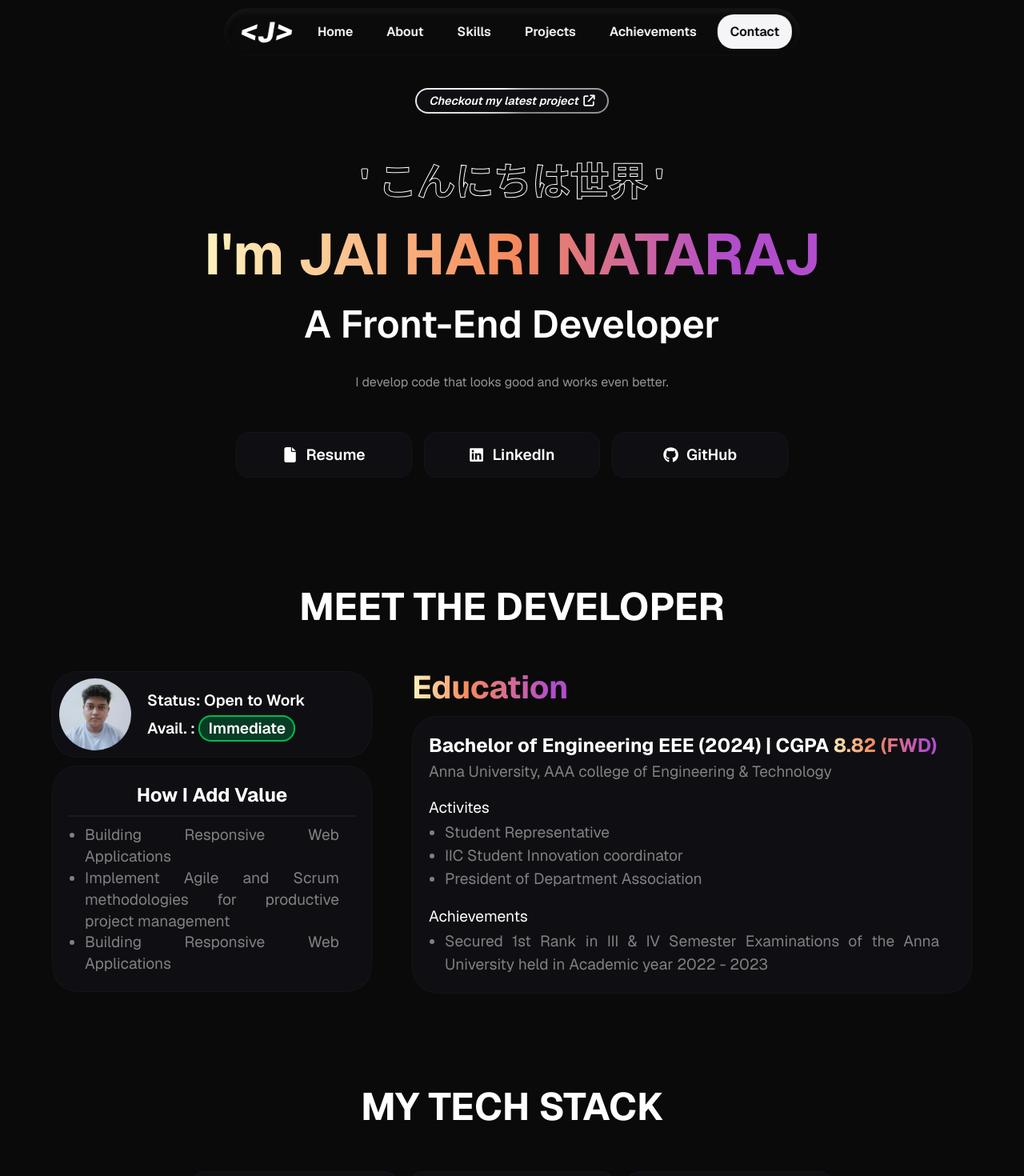
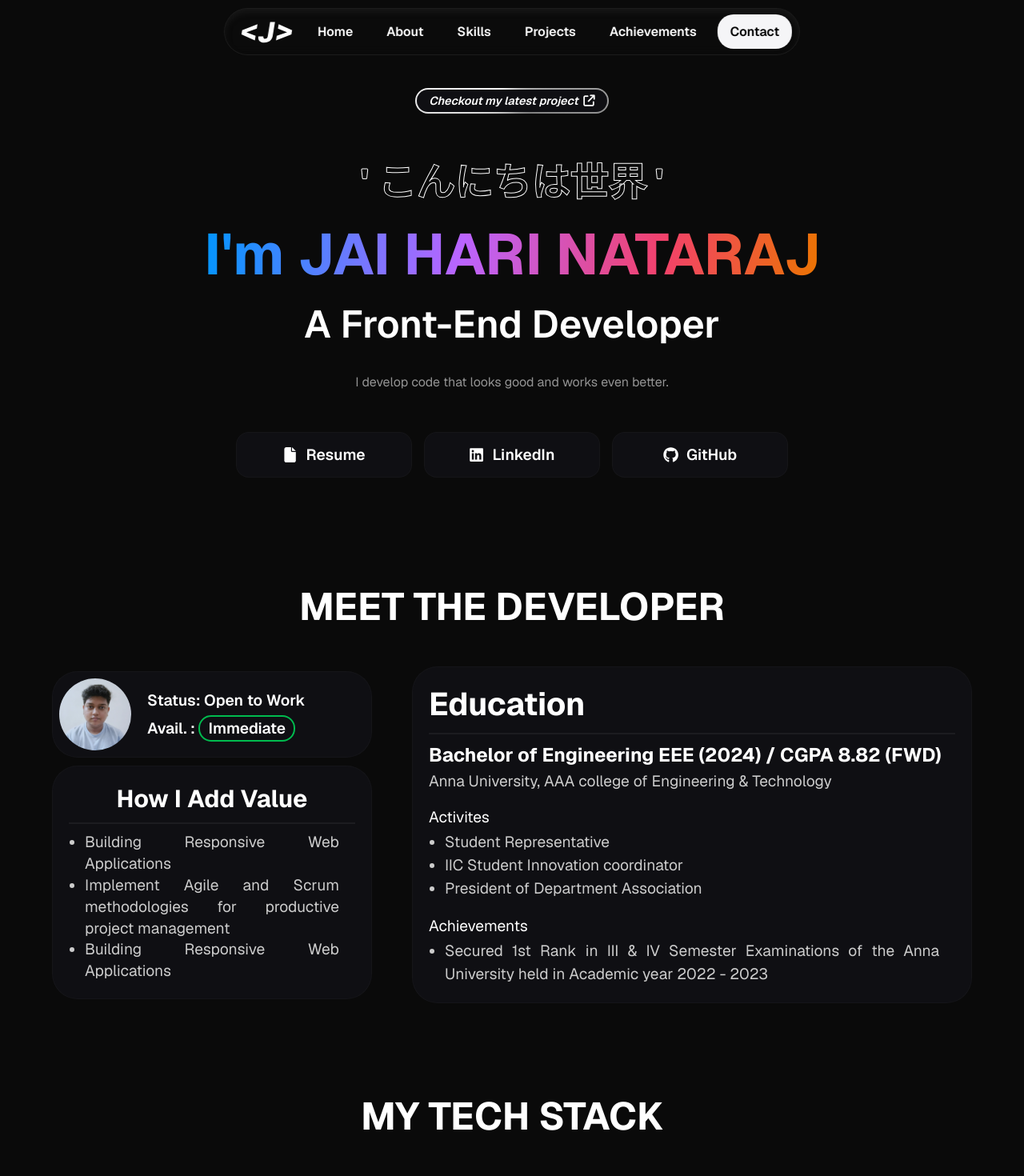
Before and after one commit to ijaihari/portfolio, a React (Vite) app: page / in a window 1280 px wide. Shown: the top 1470 px of the page at 80% size. Built offline with nearby package versions, Linux system fonts and the light colour scheme.

Commit message:
styles updated

```diff
--- a/src/pages/About.jsx
+++ b/src/pages/About.jsx
@@ -42,12 +42,13 @@ function About() {
                                 </ul>
                             </div>
                         </div>
-
                     </section> */}
                     <section className='edu'>
-                        <h3 className='edu__title'>Education</h3>
+
                         <div className='edu__details'>
-                            <h3 className='deg'>Bachelor of Engineering EEE (2024) | CGPA<span className='highlight'> 8.82 (FWD)</span></h3>
+                            <h3 className='edu__title'>Education</h3>
+                            <hr />
+                            <h3 className='deg'>Bachelor of Engineering EEE (2024) / CGPA<span className='highlight'> 8.82 (FWD)</span></h3>
                             <p>Anna University, AAA college of Engineering & Technology</p>
                             <ul>
                                 <p className='acti'>Activites</p>
--- a/src/pages/Contact.jsx
+++ b/src/pages/Contact.jsx
@@ -33,7 +33,7 @@ function Contact() {
                     >
 
                         <input type="hidden" name="access_key" value="43f8ee79-e6d0-43b2-a0d9-245a0546b9e1" />
-                         <input type="hidden" name="redirect" value="https://ijaihari.vercel.app/thankyou" />
+                        <input type="hidden" name="redirect" value="https://ijaihari.vercel.app/thankyou" />
                         <input type="hidden" name="subject" value="New message from portfolio" />
 
 
--- a/src/styles/about.scss
+++ b/src/styles/about.scss
@@ -84,7 +84,6 @@
                     border-radius: 1rem;
                     color: white;
                     border: 2px solid #00bb4e;
-                    background-color: #083C24;
                 }
             }
         }
@@ -96,11 +95,11 @@
         border-radius: 2rem;
         background-color: var.$color-background-secondary;
         @include mixins.border;
-        color: grey;
+        color: #CCCCCC;
 
         h3 {
             color: white;
-            font-size: 1.5rem;
+            font-size: 1.9rem;
             text-align: center;
             padding-bottom: 10px;
         }
@@ -138,8 +137,10 @@
 
         &__title {
             font-size: 2.5rem;
-            background: linear-gradient(to right, #852BF5 0%, #cf13bf 10%, #d911a9 15%, #ef377f 20%);
-            @include mixins.gradienttext;
+            padding-bottom: 10px;
+            color: white;
+            /* background: linear-gradient(to right, white 0%, grey 30%);
+            @include mixins.gradienttext; */
 
             @media (max-width: 768px) {
                 font-size: 1.8rem;
@@ -151,33 +152,38 @@
             padding: 20px;
             border-radius: 2rem;
             background-color: var.$color-background-secondary;
-            border: none;
-            box-shadow: inset 0px 2px 10px #8080801a;
+            @include mixins.border;
+
+
 
             .role {
                 display: flex;
                 justify-content: space-between;
+
+                span {
+                    h3 {
+                        font-size: 1.5rem;
+                        padding-bottom: 5px;
+                        color: white;
+                    }
+                }
             }
 
-            h3 {
-                font-size: 1.5rem;
-                padding-bottom: 5px;
-                color: white;
-            }
+
 
             p {
                 font-size: 1.2rem;
-                color: grey;
+                color: #CCCCCC;
             }
         }
 
         .time {
             font-size: 1.2rem;
-            color: grey;
+            color: #CCCCCC;
         }
 
         .honor ul {
-            color: grey;
+            color: #CCCCCC;
 
             p {
                 font-size: 1.2rem;
@@ -196,14 +202,20 @@
 
     .edu {
         &__title {
+            padding-bottom: 10px;
             font-size: 2.5rem;
-            padding-bottom: 10px;
-            background: linear-gradient(to right, #fef3bd 0%, #f58a5c 10%, #b24dcb 25%);
-            @include mixins.gradienttext;
+            color: white;
+            /* background: linear-gradient(to right, white 0%, grey 30%);
+            @include mixins.gradienttext; */
 
             @media (max-width: 768px) {
                 font-size: 1.8rem;
             }
+        }
+
+        hr {
+            border: 1px solid var.$color-border;
+            margin-bottom: 10px;
         }
 
         &__details {
@@ -216,24 +228,18 @@
                 font-size: 1.5rem;
                 padding-bottom: 5px;
                 color: white;
-
-                .highlight {
-                    /*  background: linear-gradient(to right, #852BF5 0%, #cf13bf 10%, #d911a9 15%, #ef377f 20%); */
-                    background: linear-gradient(to right, #fef3bd 0%, #f58a5c 40%, #b24dcb 90%);
-                    @include mixins.gradienttext;
-                }
             }
 
             p {
                 text-align: justify;
                 font-size: 1.2rem;
-                color: grey;
+                color: #CCCCCC;
             }
 
             ul {
                 text-align: justify;
                 font-size: 1.2rem;
-                color: grey;
+                color: #CCCCCC;
 
                 p {
 
--- a/src/styles/contact.scss
+++ b/src/styles/contact.scss
@@ -7,7 +7,7 @@
   height: auto;
   margin: 50px auto;
   border-radius: 2rem;
-  padding: 50px;
+  padding: 40px;
   background-color: var.$color-background-secondary;
   @include mixins.border;
   display: flex;
@@ -23,6 +23,7 @@
   }
 
   @media (max-width: 425px) {
+    margin: 30px auto;
     width: 95%;
   }
 }
@@ -38,9 +39,9 @@
 
     h3 {
       font-size: 2.5rem;
-     /*  background: linear-gradient(to right, #852BF5 0%, #cf13bf 10%, #d911a9 15%, #ef377f 25%); */
-     background: linear-gradient(to right, #fef3bd 0%, #f58a5c 15%, #b24dcb 35%);
-      @include mixins.gradienttext;
+      /* background: linear-gradient(to right, white 0%, grey 30%);
+      @include mixins.gradienttext; */
+      color: white;
 
       @media (max-width: 768px) {
         font-size: 1.8rem;
@@ -57,9 +58,9 @@
     h3 {
       font-size: 2.5rem;
       padding-bottom: 10px;
-      /* background: linear-gradient(to right, #852BF5 0%, #cf13bf 10%, #d911a9 15%, #ef377f 20%); */
-      background: linear-gradient(to right, #fef3bd 0%, #f58a5c 10%, #b24dcb 20%);
-      @include mixins.gradienttext;
+      /* background: linear-gradient(to right, white 0%, grey 30%);
+      @include mixins.gradienttext; */
+      color: white;
 
       @media (max-width: 768px) {
         font-size: 1.8rem;
@@ -87,6 +88,8 @@
   width: 100%;
 
   h3 {
+    /* background: linear-gradient(to right, white 0%, grey 30%);
+    @include mixins.gradienttext; */
     color: white;
     font-size: 2.5rem;
     padding-bottom: 10px;
@@ -111,7 +114,7 @@
     input[type="email"],
     textarea {
       background-color: var.$color-background-secondary;
-    @include mixins.border;
+      @include mixins.border;
       color: white;
       padding: 10px 15px;
       font-size: 1rem;
--- a/src/styles/header.scss
+++ b/src/styles/header.scss
@@ -17,7 +17,7 @@
     backdrop-filter: blur(8px);
     font-size: 1.2rem;
     @include mixins.boxshadow;
-    @include mixins.border;
+    border: 1px solid #80808025;
     z-index: 111;
     width: auto;
 
--- a/src/styles/hero.scss
+++ b/src/styles/hero.scss
@@ -91,7 +91,8 @@
         font-size: 4.5rem;
         font-weight: bold;
         /* background: linear-gradient(to right, #943dff 0%, #cf13bf 44%, #d911a9 64%, #ef377f 100%); */
-        background: linear-gradient(to right, #fef3bd 0%, #f58a5c 50%, #b24dcb 85%);
+        /*         background: linear-gradient(to right, #fef3bd 0%, #f58a5c 50%, #b24dcb 85%); */
+        background: linear-gradient(97deg, #0096FF, #BB64FF 42%, #F2416B 74%, #EB7500);
         @include mixins.gradienttext;
     }
 
--- a/src/styles/project.scss
+++ b/src/styles/project.scss
@@ -90,12 +90,11 @@
         -webkit-backdrop-filter: blur(8px);
         backdrop-filter: blur(8px);
         border: none;
-        box-shadow: inset 0px 2px 5px #80808066;
         color: white;
         z-index: 1;
 
         &:hover {
-            background-color: #1e1e2c;
+            background-color: #101014;
         }
     }
 
@@ -142,7 +141,7 @@
         margin-top: 10px;
         padding: 0px 5px;
         margin-bottom: -5px;
-        color: #ffffff8f;
+        color: #CCCCCC;
         text-align: justify;
         line-height: 1.5;
 
```
